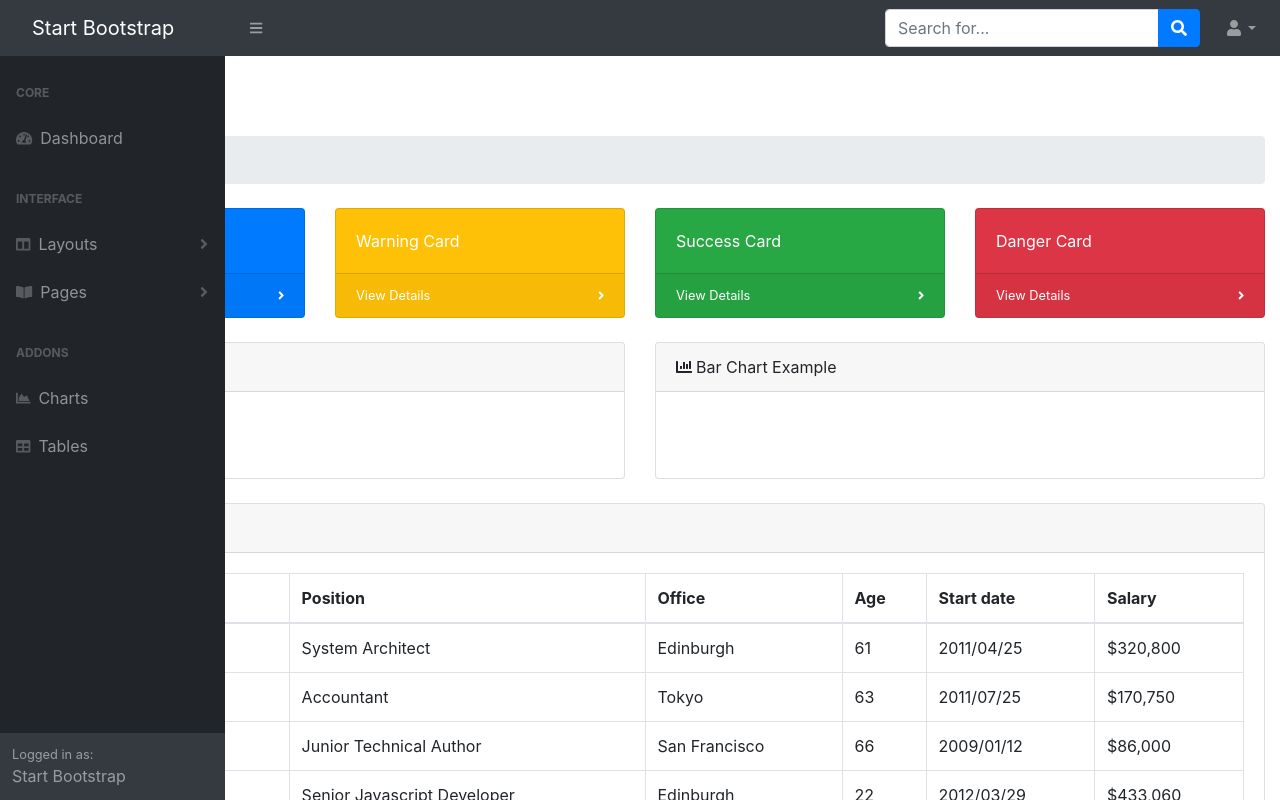
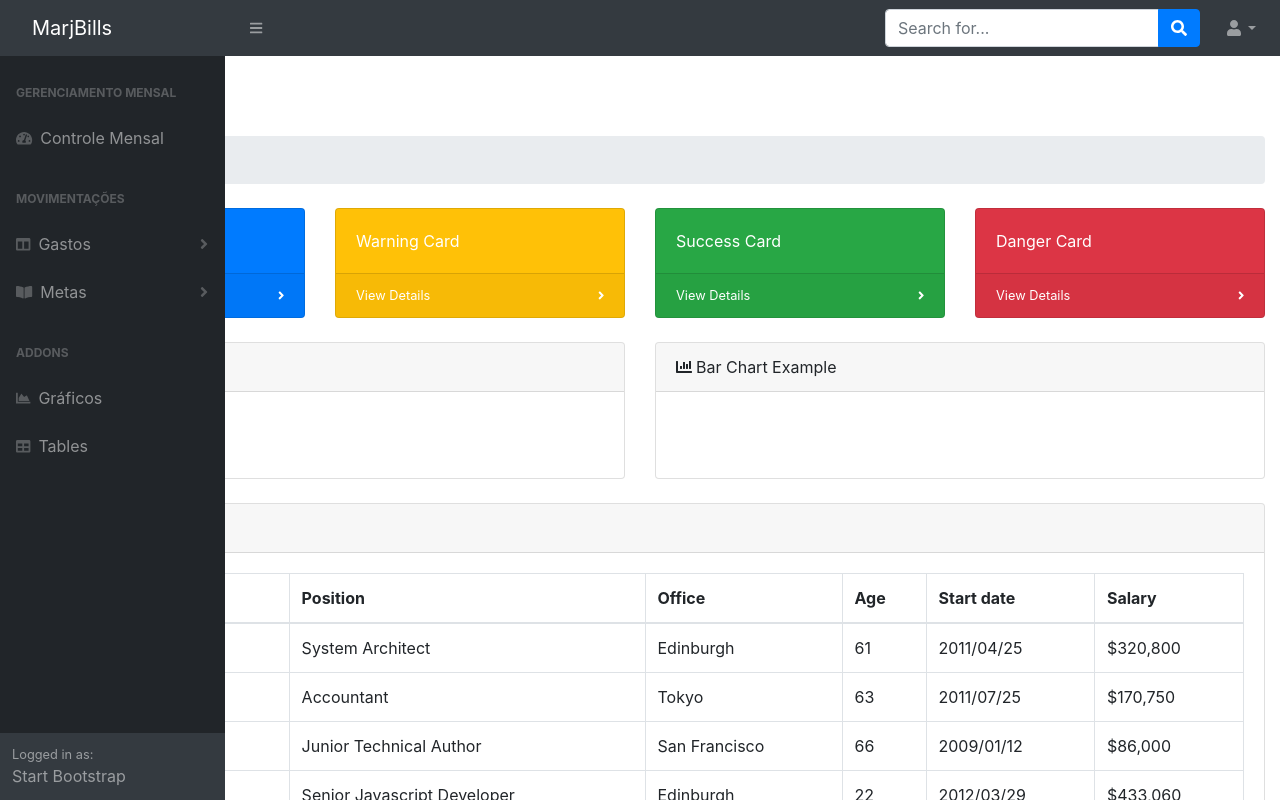
Before and after one commit to wosiakkk/marjbills-frontend, an Angular app: page /home in a window 1280 px wide. Shown: the top 800 px of the page. Built offline with nearby package versions, Linux system fonts and the light colour scheme.

Commit message:
Estrutura inicial Mes
Criado estrutura inicial de rotas e exibição de dados Mes.

```diff
--- a/src/app/app.component.html
+++ b/src/app/app.component.html
@@ -10,7 +10,7 @@
         </div>
         <div id="layoutSidenav_content">
 
-            <app-main-content></app-main-content>
+            <router-outlet></router-outlet>
             <app-footer></app-footer>
 
         </div>
--- /dev/null
+++ b/src/app/app.routes.ts
@@ -0,0 +1,9 @@
+import { Routes } from '@angular/router'
+import { MainContentComponent } from './main-content/main-content.component'
+import { MesesComponent } from './meses/meses.component'
+
+export const ROUTES: Routes = [
+    {path : 'home', component: MainContentComponent},
+    {path : '', pathMatch: 'full', redirectTo: '/home'},
+    {path : 'movimentacoes', component: MesesComponent}
+]
--- a/src/app/header/header.component.html
+++ b/src/app/header/header.component.html
@@ -1,5 +1,5 @@
 <nav class="sb-topnav navbar navbar-expand navbar-dark bg-dark">
-  <a class="navbar-brand" href="#">Start Bootstrap</a><button
+  <a class="navbar-brand" href="#">MarjBills</a><button
     class="btn btn-link btn-sm order-1 order-lg-0" id="sidebarToggle" href="#"><i class="fas fa-bars"></i></button
   ><!-- Navbar Search-->
   <form class="d-none d-md-inline-block form-inline ml-auto mr-0 mr-md-3 my-2 my-md-0">
--- /dev/null
+++ b/src/app/meses/mes/mes.model.ts
@@ -0,0 +1,4 @@
+export interface Mes{
+    id: string,
+    data: string
+}
--- /dev/null
+++ b/src/app/meses/meses.component.html
@@ -0,0 +1,34 @@
+
+<main>
+    <div class="container-fluid">
+        <h1 class="mt-4">Controle Mensal</h1>
+        <ol class="breadcrumb mb-4">
+            <li class="breadcrumb-item active">Gerencie seus gastos mensais</li>
+        </ol>
+
+        <div class="card mb-4">
+            <div class="card-header"><i class="fas fa-table mr-1"></i>Dados:</div>
+            <div class="card-body">
+                <div class="table-responsive">
+                    <table class="table table-bordered" id="dataTable"
+                         width="100%" cellspacing="0">
+                        <thead>
+                            <tr>
+                                <th>ID</th>
+                                <th>DATA</th>
+                                <th>Usuario</th>
+                            </tr>
+                        </thead>
+                        <tbody>
+                            <tr *ngFor="let mes of meses">
+                                <td>{{mes.id}}</td>
+                                <td>{{mes.data}}</td>
+                                <td>{{mes.usuario.nome}}</td>
+                            </tr>
+                        </tbody>
+                    </table>
+                </div>
+            </div>
+        </div>
+    </div>
+</main>
--- /dev/null
+++ b/src/app/meses/meses.component.ts
@@ -0,0 +1,23 @@
+import { Component, OnInit } from '@angular/core';
+import { MesesService } from '../meses/meses.service'
+import { Mes } from './mes/mes.model';
+
+@Component({
+  selector: 'app-mes',
+  templateUrl: './meses.component.html'
+})
+export class MesesComponent implements OnInit {
+
+  meses: Mes[]
+
+  constructor(private mesesService: MesesService) { }
+
+  ngOnInit() {
+    this.mesesService.meses().subscribe(
+      response => {
+        this.meses = response
+      }
+    )
+  }
+
+}
--- /dev/null
+++ b/src/app/meses/meses.service.ts
@@ -0,0 +1,18 @@
+import { Mes } from './mes/mes.model'
+import{ HttpClient } from '@angular/common/http'
+import { Injectable } from '@angular/core'
+import { Observable } from 'rxjs'
+
+@Injectable({
+    providedIn: 'root'
+})
+export class MesesService{
+
+    constructor(private http: HttpClient){}
+
+
+    meses(): Observable<Mes[]>{
+        return this.http.get<Mes[]>("http://localhost:8080/mes");
+    }
+
+}
--- a/src/app/side-menu/side-menu.component.html
+++ b/src/app/side-menu/side-menu.component.html
@@ -1,24 +1,25 @@
 <nav class="sb-sidenav accordion sb-sidenav-dark" id="sidenavAccordion">
     <div class="sb-sidenav-menu">
         <div class="nav">
-            <div class="sb-sidenav-menu-heading">Core</div>
-                <a class="nav-link" href="index.html">
+            <div class="sb-sidenav-menu-heading">Gerenciamento Mensal</div>
+                <a class="nav-link" [routerLink]="['/movimentacoes']">
                     <div class="sb-nav-link-icon"><i class="fas fa-tachometer-alt"></i></div>
-                    Dashboard
+                    Controle Mensal
                 </a>
-                <div class="sb-sidenav-menu-heading">Interface</div>
+                <div class="sb-sidenav-menu-heading">Movimentações</div>
                 <a class="nav-link collapsed" href="#" data-toggle="collapse"
                     data-target="#collapseLayouts" aria-expanded="false" aria-controls="collapseLayouts">
                     <div class="sb-nav-link-icon"><i class="fas fa-columns"></i></div>
-                        Layouts
+                        Gastos
                     <div class="sb-sidenav-collapse-arrow"><i class="fas fa-angle-down"></i></div>
                 </a>
                 <div class="collapse" id="collapseLayouts" aria-labelledby="headingOne" data-parent="#sidenavAccordion">
-                    <nav class="sb-sidenav-menu-nested nav"><a class="nav-link" href="layout-static.html">Static Navigation</a><a class="nav-link" href="layout-sidenav-light.html">Light Sidenav</a></nav>
+                    <nav class="sb-sidenav-menu-nested nav"><a class="nav-link" href="layout-static.html">Fixos</a>
+                        <a class="nav-link" href="layout-sidenav-light.html">Categorias</a></nav>
                 </div>
                 <a class="nav-link collapsed" href="#" data-toggle="collapse" data-target="#collapsePages" aria-expanded="false" aria-controls="collapsePages">
                     <div class="sb-nav-link-icon"><i class="fas fa-book-open"></i></div>
-                        Pages
+                        Metas
                     <div class="sb-sidenav-collapse-arrow"><i class="fas fa-angle-down"></i></div>
                 </a>
                 <div class="collapse" id="collapsePages" aria-labelledby="headingTwo" data-parent="#sidenavAccordion">
@@ -42,7 +43,7 @@
                 <div class="sb-sidenav-menu-heading">Addons</div>
                 <a class="nav-link" href="charts.html">
                     <div class="sb-nav-link-icon"><i class="fas fa-chart-area"></i></div>
-                        Charts
+                        Gráficos
                 </a>
                 <a class="nav-link" href="tables.html">
                     <div class="sb-nav-link-icon"><i class="fas fa-table"></i></div>
```
Also changed, not shown: src/app/app.module.ts (+10 -2 lines).
